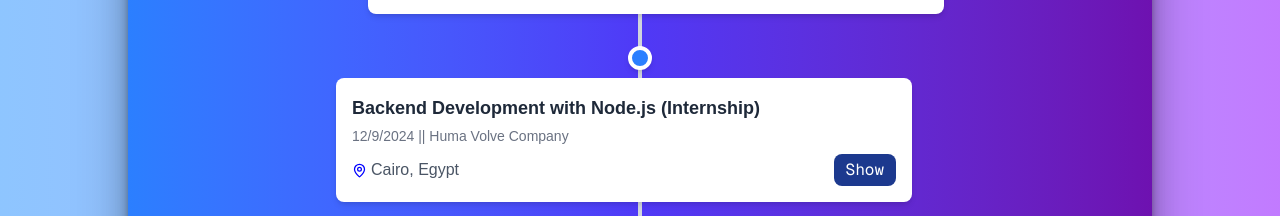
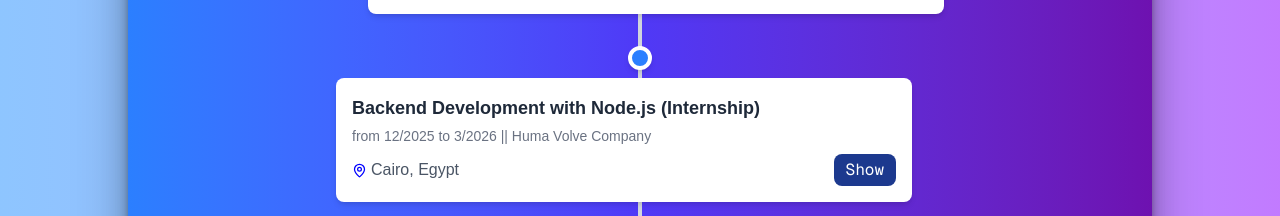
Before and after one commit to Mazen-3lwany/myPortfolio, a Next.js app: page / in a window 1280 px wide. Shown: the part 4560-4776 px from the top of the page. Built offline with nearby package versions, Linux system fonts and the light colour scheme.

Commit message:
handle huma certificate

```diff
--- a/src/app/myComponent/Certificate.tsx
+++ b/src/app/myComponent/Certificate.tsx
@@ -60,7 +60,7 @@ const Certificate: React.FC = () => {
         content: (
         <Card
             title="Backend Development with Node.js (Internship)"
-            date="12/9/2024"
+            date=" from 12/2025 to 3/2026"
             org="Huma Volve Company"
             location="Cairo, Egypt"
             onShow={() => setType('Huma')}
```
